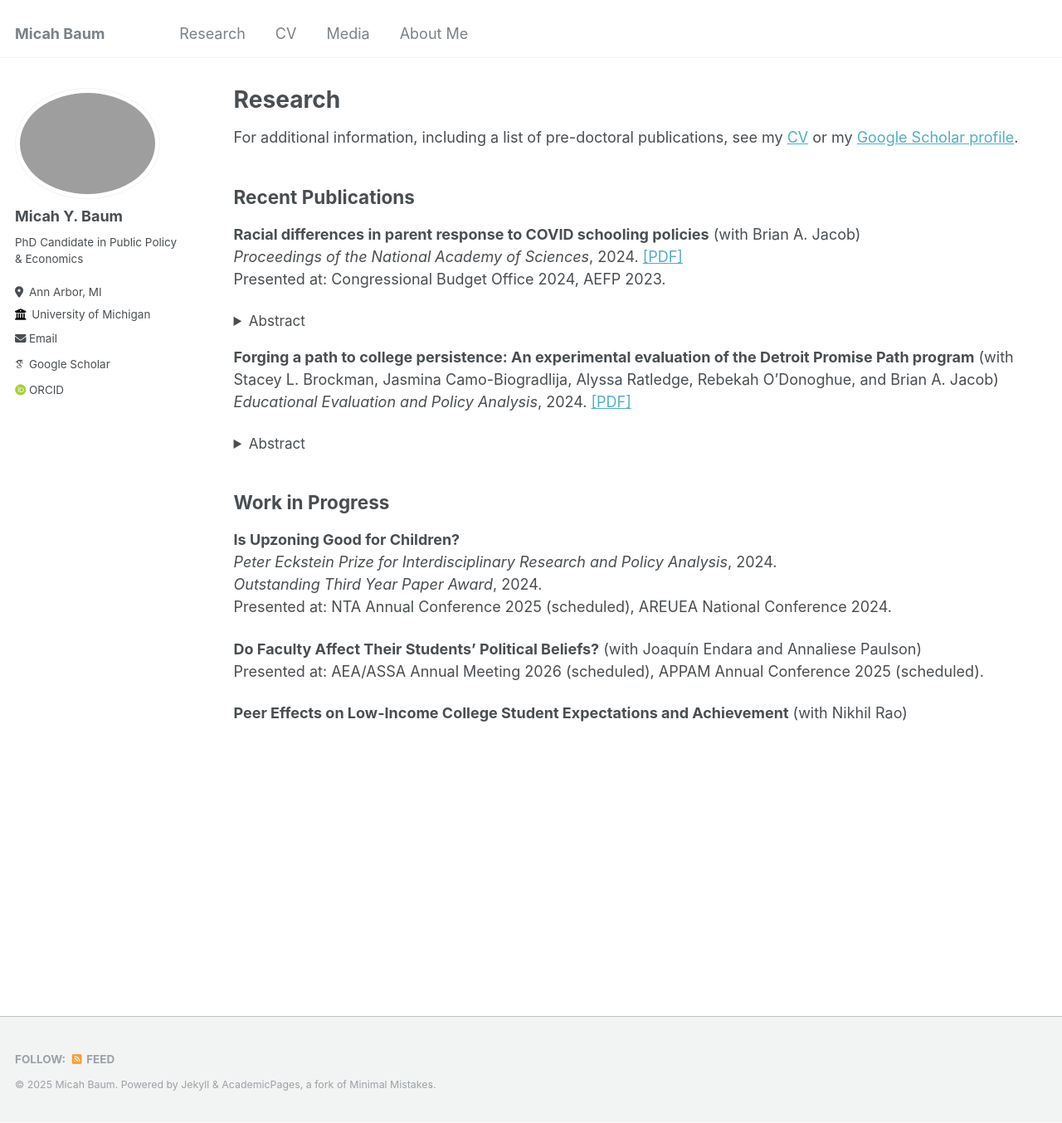
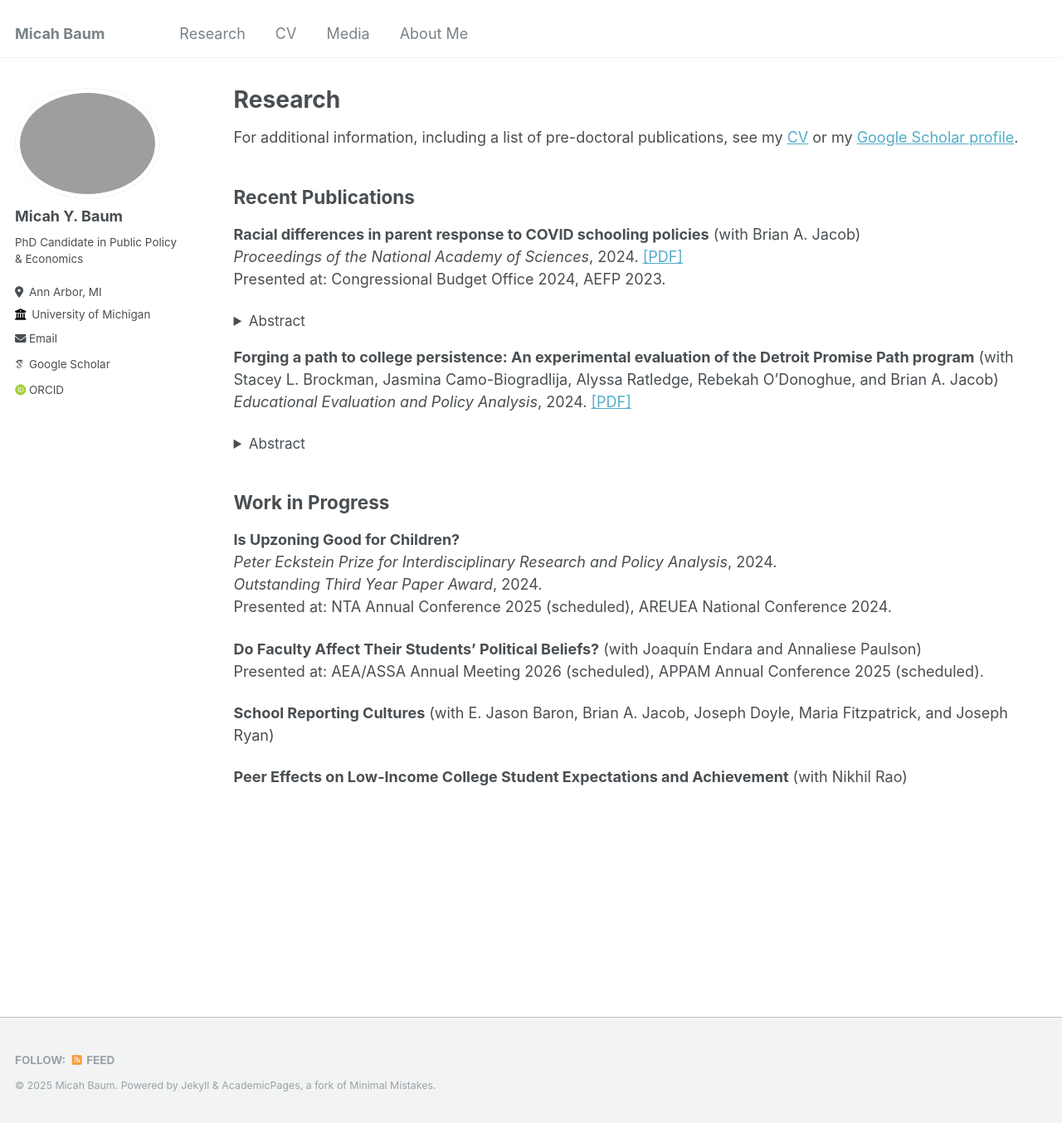
Before and after one commit to micah-baum/micah-baum.github.io, a Jekyll site: the page built from _pages/research.md, in a window 1280 px wide and 1354 px high. Shown: the whole window at 83% size. Built offline with Jekyll 4.4.1, drawn with Linux system fonts in a browser that asks for light colours; some web fonts are replaced.

Commit message:
Update research.md

```diff
--- a/_pages/research.md
+++ b/_pages/research.md
@@ -36,4 +36,6 @@ Presented at: NTA Annual Conference 2025 (scheduled), AREUEA National Conference
 **Do Faculty Affect Their Students' Political Beliefs?** (with Joaqu&iacute;n Endara and Annaliese Paulson) <br>
 Presented at: AEA/ASSA Annual Meeting 2026 (scheduled), APPAM Annual Conference 2025 (scheduled).
 
+**School Reporting Cultures** (with E. Jason Baron, Brian A. Jacob, Joseph Doyle, Maria Fitzpatrick, and Joseph Ryan) <br>
+
 **Peer Effects on Low-Income College Student Expectations and Achievement** (with Nikhil Rao) <br>
```
